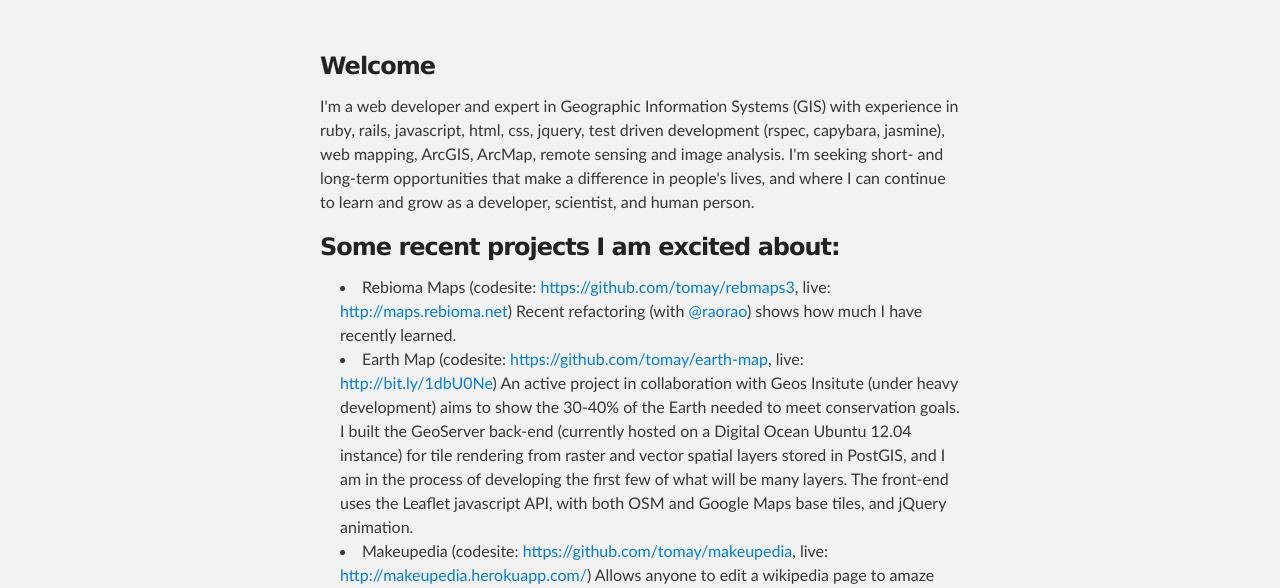
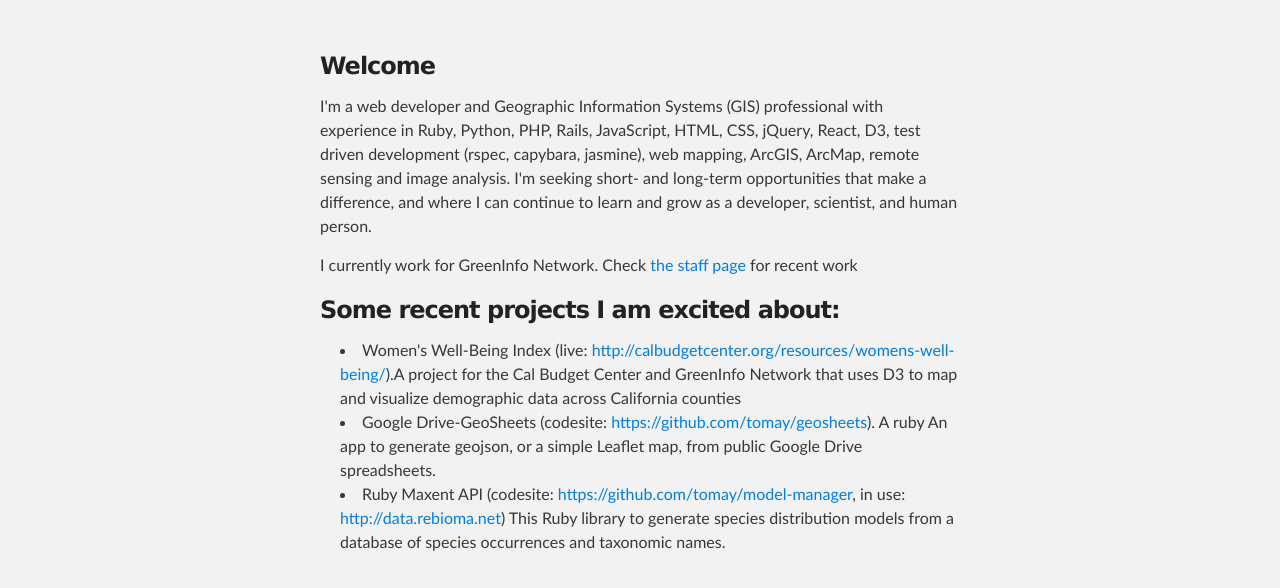
Before and after one commit to tomay/tomay.github.io, a plain HTML site: page index.html in a window 1280 px wide. Shown: the part 212-800 px from the top of the page. Drawn offline with Linux system fonts and the light colour scheme.

Commit message:
update the index page

```diff
--- a/index.html
+++ b/index.html
@@ -30,16 +30,16 @@
         <h3>
 <a name="welcome" class="anchor" href="#welcome"><span class="octicon octicon-link"></span></a>Welcome</h3>
 
-<p>I'm a web developer and expert in Geographic Information Systems (GIS) with experience in ruby, rails, javascript, html, css, jquery, test driven development (rspec, capybara, jasmine), web mapping, ArcGIS, ArcMap, remote sensing and image analysis. I'm seeking short- and long-term opportunities that make a difference in people's lives, and where I can continue to learn and grow as a developer, scientist, and human person.</p>
+<p>I'm a web developer and Geographic Information Systems (GIS) professional with experience in Ruby, Python, PHP, Rails, JavaScript, HTML, CSS, jQuery, React, D3, test driven development (rspec, capybara, jasmine), web mapping, ArcGIS, ArcMap, remote sensing and image analysis. I'm seeking short- and long-term opportunities that make a difference, and where I can continue to learn and grow as a developer, scientist, and human person.</p>
+
+<p>I currently work for GreenInfo Network. Check <a href="http://www.greeninfo.org/about/staff/tom-allnutt">the staff page</a> for recent work</p>
 
 <h3>
 <a name="some-recent-projects-i-am-excited-about" class="anchor" href="#some-recent-projects-i-am-excited-about"><span class="octicon octicon-link"></span></a>Some recent projects I am excited about:</h3>
 
 <ul>
-<li>Rebioma Maps (codesite: <a href="https://github.com/tomay/rebmaps3">https://github.com/tomay/rebmaps3</a>, live: <a href="http://maps.rebioma.net">http://maps.rebioma.net</a>)
-Recent refactoring (with <a href="https://github.com/raorao" class="user-mention">@raorao</a>) shows how much I have recently learned.</li>
-<li>Earth Map (codesite: <a href="https://github.com/tomay/earth-map">https://github.com/tomay/earth-map</a>, live: <a href="http://bit.ly/1dbU0Ne">http://bit.ly/1dbU0Ne</a>) An active project in collaboration with Geos Insitute (under heavy development) aims to show the 30-40% of the Earth needed to meet conservation goals. I built the GeoServer back-end (currently hosted on a Digital Ocean Ubuntu 12.04 instance) for tile rendering from raster and vector spatial layers stored in PostGIS, and I am in the process of developing the first few of what will be many layers. The front-end uses the Leaflet javascript API, with both OSM and Google Maps base tiles, and jQuery animation.</li>
-<li>Makeupedia (codesite: <a href="https://github.com/tomay/makeupedia">https://github.com/tomay/makeupedia</a>, live: <a href="http://makeupedia.herokuapp.com/">http://makeupedia.herokuapp.com/</a>) Allows anyone to edit a wikipedia page to amaze their friends and alter reality. Responsive design (using jQuery Mobile); authenticated users can save and share edits to wiki pages.</li>
+<li>Women's Well-Being Index (live: <a href="http://calbudgetcenter.org/resources/womens-well-being/">http://calbudgetcenter.org/resources/womens-well-being/</a>).A project for the Cal Budget Center and GreenInfo Network that uses D3 to map and visualize demographic data across California counties</li>
+<li>Google Drive-GeoSheets (codesite: <a href="https://github.com/tomay/geosheets">https://github.com/tomay/geosheets</a>). A ruby An app to generate geojson, or a simple Leaflet map, from public Google Drive spreadsheets.
 <li>Ruby Maxent API (codesite: <a href="https://github.com/tomay/model-manager">https://github.com/tomay/model-manager</a>, in use: <a href="http://data.rebioma.net">http://data.rebioma.net</a>)
 This Ruby library to generate species distribution models from a database of species occurrences and taxonomic names.</li>
 </ul>
```
